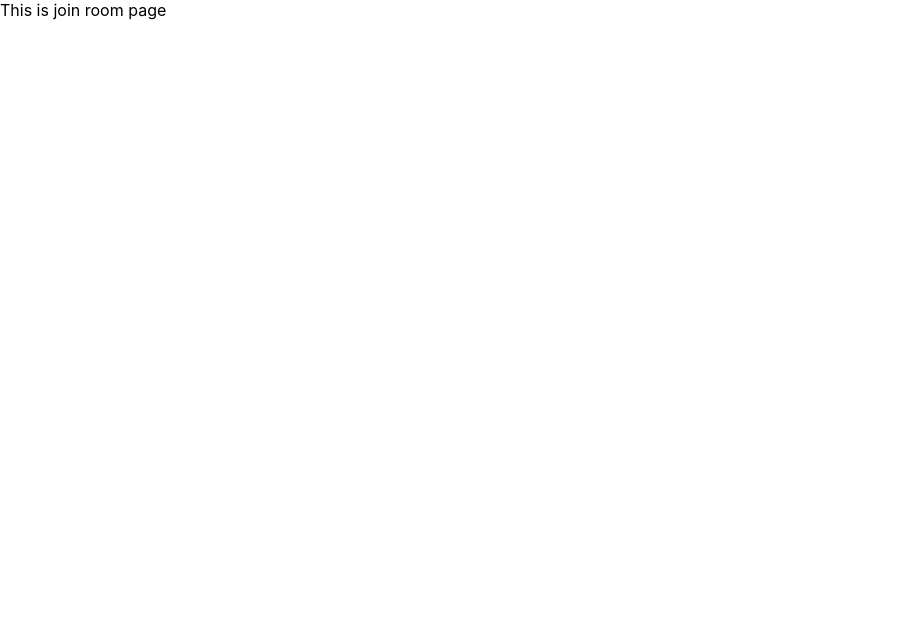
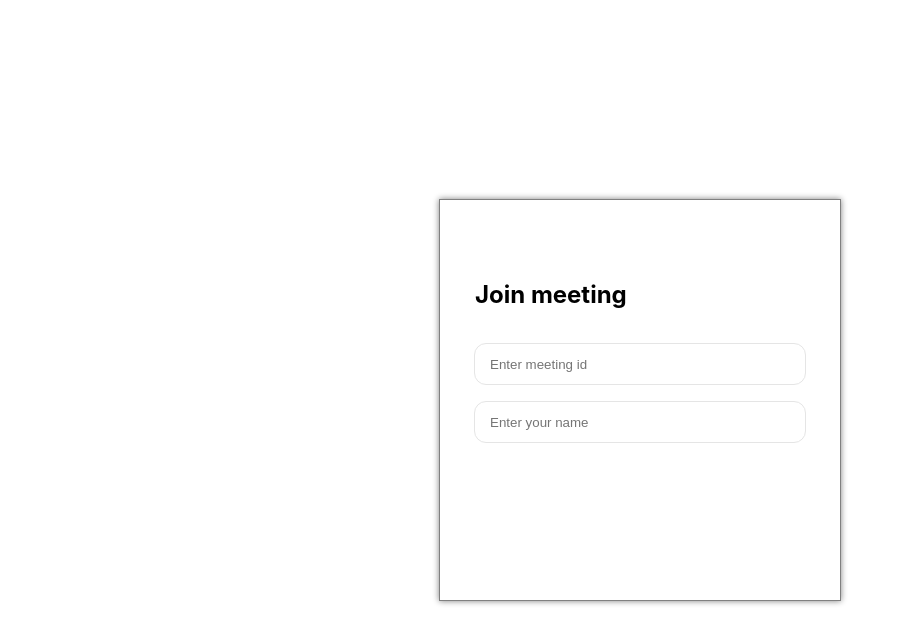
Before and after one commit to Abusayid693/Webrtc-instant, a React (Create React App) app in the folder my-app/: page /join-room in a window 1280 px wide. Shown: the top 644 px of the page, without its empty margins (0-904 px from the left). Built offline with nearby package versions, Linux system fonts and the light colour scheme.

Commit message:
feat: ui components

```diff
--- /dev/null
+++ b/my-app/src/introductionPage/connectingButton.js
@@ -0,0 +1,18 @@
+import React from "react";
+
+const ConnectingButton = ({
+  createRoomButton = false,
+  buttonText,
+  onClickHandler,
+}) => {
+  return (
+    <button
+      onClick={onClickHandler}
+      className={createRoomButton ? "create_room_button" : "join_room_button"}
+    >
+      {buttonText}
+    </button>
+  );
+};
+
+export default ConnectingButton;
--- /dev/null
+++ b/my-app/src/introductionPage/connectingButtons.js
@@ -0,0 +1,31 @@
+import React from "react";
+import ConnectingButton from "./connectingButton";
+import { useNavigate } from "react-router-dom";
+
+const ConnectingButtons = () => {
+  const navigate = useNavigate();
+
+  const pushToJoinRoomPage = () => {
+    navigate("/join-room");
+  };
+
+  const pushToJoinRoomPageAsHost = () => {
+    navigate("/join-room?host=true");
+  };
+
+  return (
+    <div className="connecting_buttons_container">
+      <ConnectingButton
+        onClickHandler={pushToJoinRoomPage}
+        buttonText={"Join a meeting"}
+      />
+      <ConnectingButton
+        onClickHandler={pushToJoinRoomPageAsHost}
+        createRoomButton
+        buttonText={"Host a meeting"}
+      />
+    </div>
+  );
+};
+
+export default ConnectingButtons;
--- a/my-app/src/introductionPage/introductionPage.js
+++ b/my-app/src/introductionPage/introductionPage.js
@@ -1,12 +1,25 @@
-import React from "react";
-import "./introductionPage.css"
+import React, { useEffect } from "react";
+import "./introductionPage.css";
+import logo from "../images/logo.png";
+import ConnectingButtons from "./connectingButtons";
+import { useDispatch } from "react-redux";
+import { setIsRoomHost } from "../store/slice";
 
-const IntroductionPage = ()=>{
-    return (
-        <div>
-        This is intro page
-        </div>
-    )
-}
+const IntroductionPage = () => {
+  const dispatch = useDispatch();
 
-export default IntroductionPage
+  useEffect(() => {
+    dispatch(setIsRoomHost(false));
+  }, []);
+
+  return (
+    <div className="introduction_page_container">
+      <div className="introduction_page_panel">
+        <img src={logo} className="introduction_page_image" />
+        <ConnectingButtons />
+      </div>
+    </div>
+  );
+};
+
+export default IntroductionPage;
--- /dev/null
+++ b/my-app/src/joinRoomPage/joinRoomContent.js
@@ -0,0 +1,22 @@
+import React, { useState } from "react";
+import JoinRoomInputs from "./joinRoomInputs";
+import { useSelector } from "react-redux";
+
+const JoinRoomContent = () => {
+  const [roomId, setRoomId] = useState("");
+  const [name, setName] = useState("");
+  const isRoomHost = useSelector((state) => state.rtc.isRoomHost)
+  return (
+    <>
+      <JoinRoomInputs
+        roomIdValue={roomId}
+        setRoomIdValue={setRoomId}
+        nameValue={name}
+        setNameValue={setName}
+        isRoomHost={isRoomHost}
+      />
+    </>
+  );
+};
+
+export default JoinRoomContent;
--- /dev/null
+++ b/my-app/src/joinRoomPage/joinRoomInputs.js
@@ -0,0 +1,30 @@
+import React from "react";
+
+const JoinRoomInputs = ({
+  roomIdValue,
+  setRoomIdValue,
+  nameValue,
+  setNameValue,
+  isRoomHost,
+}) => {
+  return (
+    <div className="join_room_inputs_container">
+      {!isRoomHost && (
+        <input
+          placeholder="Enter meeting id"
+          value={roomIdValue}
+          onChange={(e) => setRoomIdValue(e.target.value)}
+          className="join_room_input"
+        />
+      )}
+      <input
+        placeholder="Enter your name"
+        value={nameValue}
+        onChange={(e) => setNameValue(e.target.value)}
+        className="join_room_input"
+      />
+    </div>
+  );
+};
+
+export default JoinRoomInputs;
--- a/my-app/src/joinRoomPage/joinRoomPage.js
+++ b/my-app/src/joinRoomPage/joinRoomPage.js
@@ -1,9 +1,32 @@
-import React from "react";
+import React, { useEffect } from "react";
+import "./joinRoomPage.css";
+import { useLocation } from "react-router-dom";
+import { useDispatch, useSelector } from "react-redux";
+import { setIsRoomHost } from "../store/slice";
 
-const JoinRoom = ()=>{
-    return (
-        <div>This is join room page</div>
-    )
-}
+import JoinRoomTitle from "./joinRoomTitle"
+import JoinRoomContent from "./joinRoomContent"
 
-export default JoinRoom
+const JoinRoom = () => {
+  const dispatch = useDispatch();
+  const store = useSelector((state) => state.rtc);
+  const location = useLocation().search;
+
+  useEffect(() => {
+    const isRoomHost = new URLSearchParams(location).get("host");
+    if (isRoomHost) {
+      dispatch(setIsRoomHost(true));
+    }
+  }, []);
+
+  return (
+    <div className="join_room_page_container">
+      <div className="join_room_page_panel">
+        <JoinRoomTitle isRoomHost={store.isRoomHost} />
+        <JoinRoomContent/>
+      </div>
+    </div>
+  );
+};
+
+export default JoinRoom;
--- /dev/null
+++ b/my-app/src/joinRoomPage/joinRoomTitle.js
@@ -0,0 +1,11 @@
+import React from "react";
+
+const JoinRoomTitle = ({ isRoomHost }) => {
+  return (
+    <p className="join_room_title">
+      {isRoomHost ? "Host meeting" : "Join meeting"}
+    </p>
+  );
+};
+
+export default JoinRoomTitle;
--- a/my-app/src/store/slice.js
+++ b/my-app/src/store/slice.js
@@ -2,6 +2,7 @@ import { createSlice } from "@reduxjs/toolkit";
 
 const initState = {
   identity: "",
+  isRoomHost: false
 };
 
 const RtcSlice = createSlice({
@@ -9,12 +10,13 @@ const RtcSlice = createSlice({
   initialState: initState,
   // The `reducers` field lets us define reducers and generate associated actions
   reducers: {
-
-
+    setIsRoomHost: (state, {payload})=>{
+      state.isRoomHost = payload
+    }
   },
 });
 
 
 export default RtcSlice.reducer
 
-// export {} = RtcSlice.actions
+export const {setIsRoomHost} = RtcSlice.actions;
```
